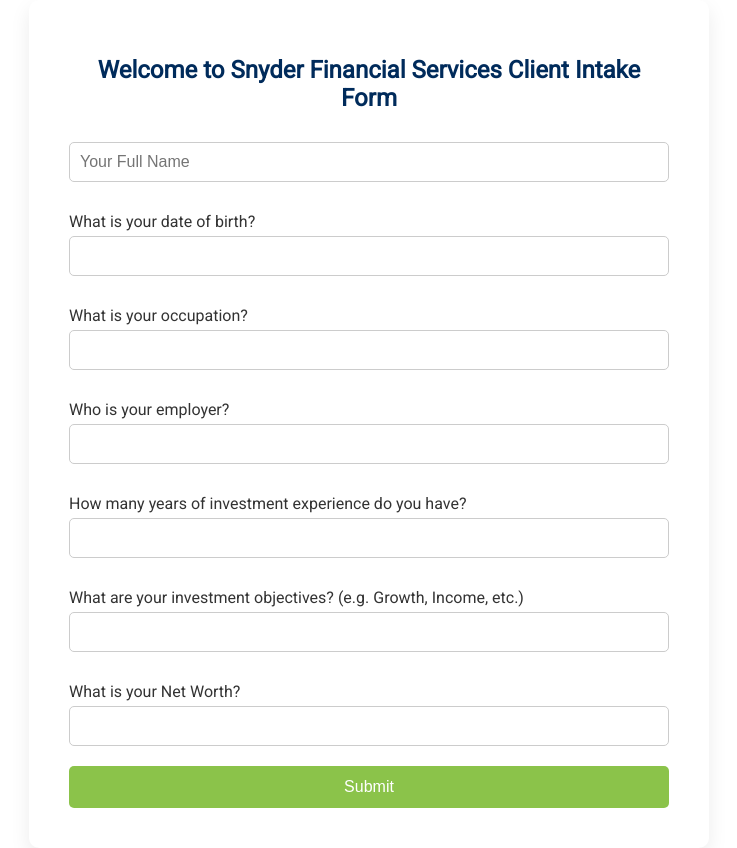
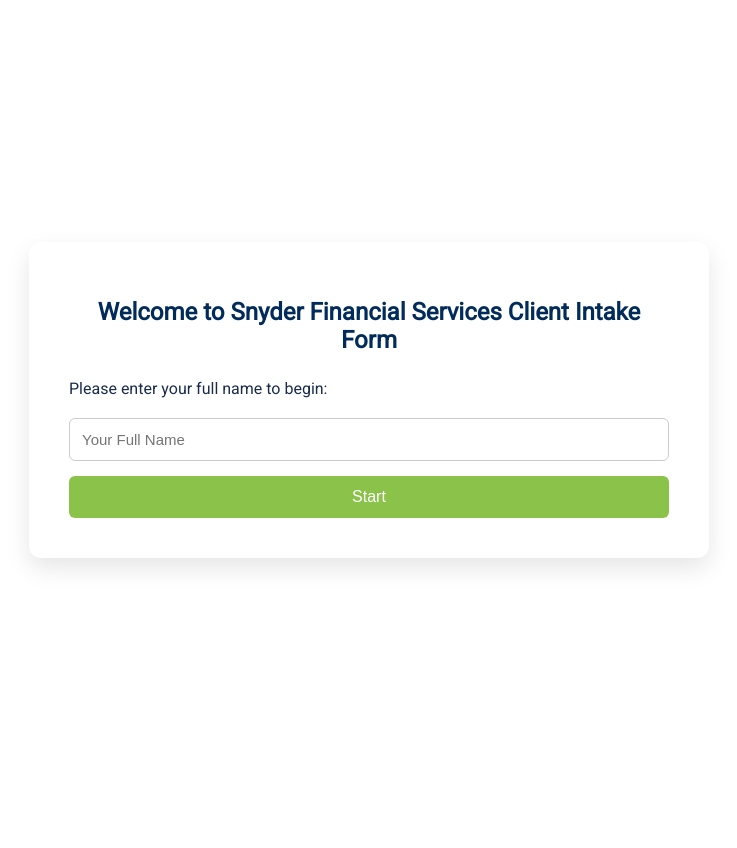
Before and after one commit to Jadensnyda/questionnaire-app, a FastAPI app: page / in a window 1280 px wide. Shown: the whole page, without its empty margins (271-1008 px from the left). After the commit the page ends 568 px from the top, so only its background shows below. Run offline with FastAPI, Linux system fonts and the light colour scheme; data comes from the database, SQL or seed files in the repository.

Commit message:
Apply final styling and branding updates

```diff
--- a/main.py
+++ b/main.py
@@ -70,9 +70,19 @@
 # Routes
 @app.get("/")
 def read_root(request: Request):
-    db = next(get_db())
+    return templates.TemplateResponse("index.html", {"request": request})
+
+@app.post("/questions")
+def get_questions(request: Request, name: str = Form(...), db: Session = Depends(get_db)):
+    user = db.query(User).filter_by(name=name).first()
+    if not user:
+        user = User(name=name)
+        db.add(user)
+        db.commit()
+        db.refresh(user)
+
     questions = db.query(Question).all()
-    return templates.TemplateResponse("index.html", {"request": request, "questions": questions})
+    return templates.TemplateResponse("questions.html", {"request": request, "user": user.name, "questions": questions})
 
 @app.post("/submit")
 async def submit_answers(request: Request, db: Session = Depends(get_db)):
--- a/static/style.css
+++ b/static/style.css
@@ -1,6 +1,7 @@
+/* Base Layout */
 body {
   background-color: #ffffff;
-  font-family: 'Roboto', sans-serif;
+  font-family: 'Roboto', 'Segoe UI', sans-serif;
   margin: 0;
   padding: 0;
   display: flex;
@@ -9,53 +10,68 @@
   min-height: 100vh;
 }
 
+/* Form Container */
 .form-wrapper {
   width: 100%;
   max-width: 600px;
   padding: 40px;
   background-color: #ffffff;
-  box-shadow: 0 8px 20px rgba(0, 0, 0, 0.08);
-  border-radius: 10px;
+  box-shadow: 0 10px 25px rgba(0, 0, 0, 0.1);
+  border-radius: 12px;
   text-align: center;
 }
 
+/* Headings */
 h1 {
   color: #002B5B;
   font-size: 24px;
-  margin-bottom: 30px;
+  margin-bottom: 25px;
 }
 
+p {
+  font-size: 16px;
+  color: #333;
+  margin-bottom: 10px;
+}
+
+/* Form Elements */
 form {
   display: flex;
   flex-direction: column;
+  gap: 15px;
 }
 
 label {
   text-align: left;
-  margin: 10px 0 5px;
   font-weight: 500;
-  color: #333;
+  color: #1a2b4c;
+  margin-bottom: 5px;
 }
 
-input[type="text"] {
-  padding: 10px;
-  border-radius: 5px;
+input[type="text"],
+input[type="password"] {
+  padding: 12px;
+  font-size: 15px;
   border: 1px solid #ccc;
-  margin-bottom: 20px;
-  font-size: 16px;
+  border-radius: 6px;
+  width: 100%;
+  box-sizing: border-box;
 }
 
-button {
+/* Button Styling */
+button,
+input[type="submit"] {
   padding: 12px;
   background-color: #8BC34A;
   color: white;
+  font-size: 16px;
   border: none;
-  border-radius: 5px;
-  font-size: 16px;
+  border-radius: 6px;
   cursor: pointer;
-  transition: background 0.3s ease;
+  transition: background-color 0.3s ease;
 }
 
-button:hover {
+button:hover,
+input[type="submit"]:hover {
   background-color: #6fa232;
 }
--- a/templates/index.html
+++ b/templates/index.html
@@ -1,20 +1,17 @@
 <!DOCTYPE html>
 <html>
 <head>
-    <title>Client Intake Form</title>
+  <title>Snyder Financial Intake</title>
   <link rel="stylesheet" href="/static/style.css">
   <link href="https://fonts.googleapis.com/css2?family=Roboto&display=swap" rel="stylesheet">
 </head>
 <body>
   <div class="form-wrapper">
     <h1>Welcome to Snyder Financial Services Client Intake Form</h1>
-        <form action="/submit" method="post">
+    <form action="/questions" method="post">
+      <label for="name">Please enter your full name to begin:</label>
       <input type="text" name="name" placeholder="Your Full Name" required>
-            {% for question in questions %}
-                <label>{{ question.text }}</label>
-                <input type="text" name="question_{{ question.id }}" required>
-            {% endfor %}
-            <button type="submit">Submit</button>
+      <button type="submit">Start</button>
     </form>
   </div>
 </body>
```
Also changed, not shown: templates/questions.html (+6 -7 lines), templates/thankyou.html (+8 -6 lines). Lines whose indentation alone changed are shown as unchanged.
